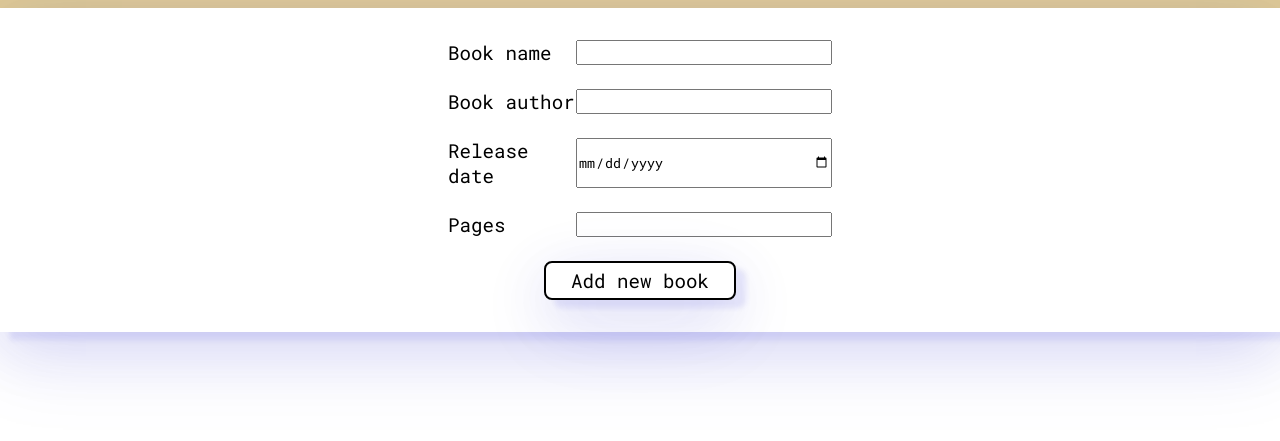
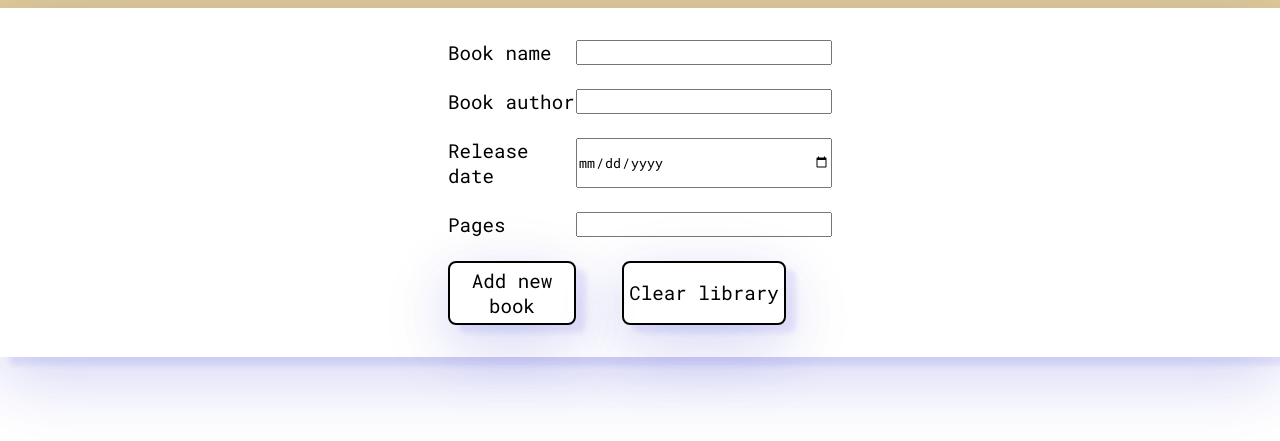
Before and after one commit to KoatKoetl/TheOdinProject---Library-exercise, a plain HTML site: page index.html in a window 1280 px wide. Shown: the part 95-536 px from the top of the page. Drawn offline with Linux system fonts and the light colour scheme.

Commit message:
Add button to reset library

```diff
--- a/index.html
+++ b/index.html
@@ -26,6 +26,7 @@
         <input type="number" id="pages" name="pages" min="1" max="1000" />
         <!-- <input type="file" name="bookCover" id="cover" accept="image/*" /> -->
         <button id="addBook" type="submit">Add new book</button>
+        <button id="clearCache" type="button">Clear library</button>
       </form>
     </div>
     <div id="booksStorage"></div>
--- a/script.js
+++ b/script.js
@@ -4,8 +4,11 @@ const author = document.getElementById("bookAuthor");
 const releaseYear = document.getElementById("releaseYear");
 const pages = document.getElementById("pages");
 
-// Button to add and div to store the card with book info
+// Buttons
 const addBook = document.getElementById("addBook");
+const clearCache = document.getElementById("clearCache");
+
+// Storage of book cards
 const booksStorage = document.getElementById("booksStorage");
 
 // Form to fill with info about book
@@ -13,6 +16,9 @@ const bookForm = document.getElementById("bookForm");
 
 // Image cover of book
 const cover = document.getElementById("cover");
+
+const myLibrary = [];
+let bookOrder = 0;
 
 // Click on button add book call all needed functions
 addBook.addEventListener("click", function (event) {
@@ -32,8 +38,14 @@ addBook.addEventListener("click", function (event) {
   }
 });
 
-const myLibrary = [];
-bookOrder = 0;
+clearCache.addEventListener("click", () => {
+  myLibrary.length = 0;
+  bookOrder = 0;
+  // while (booksStorage.firstChild) {
+  //   booksStorage.removeChild(booksStorage.lastChild);
+  // }
+  booksStorage.replaceChildren();
+});
 
 function book(title, author, releaseYear, pages) {
   this.title = title;
--- a/style.css
+++ b/style.css
@@ -28,9 +28,9 @@ header {
   grid-column: 1 / 3;
 }
 #addBook {
-  grid-column: 1 / 3;
+  grid-column: 1 / 2;
   justify-self: center;
-  width: 50%;
+  width: 100%;
   border: 2px solid black;
   border-radius: 0.5rem;
   padding: 0.3rem;
@@ -39,6 +39,24 @@ header {
   font-size: 1.2rem;
 }
 #addBook:hover {
+  background-color: rgba(184, 135, 11, 0.432);
+}
+#addBook:active {
+  background-color: rgba(116, 85, 6, 0.432);
+  color: white;
+  transform: scale(0.9);
+}
+#clearCache {
+  grid-column: 2 / 3;
+  justify-self: center;
+  border: 2px solid black;
+  border-radius: 0.5rem;
+  padding: 0.3rem;
+  background-color: transparent;
+  box-shadow: rgba(60, 60, 214, 0.1) 10px 8px 5px, rgba(19, 19, 172, 0.1) 0px 16px 56px, rgba(29, 29, 212, 0.1) 0px 24px 80px;
+  font-size: 1.2rem;
+}
+#clearCache:hover {
   background-color: rgba(184, 135, 11, 0.432);
 }
 #addBook:active {
```
